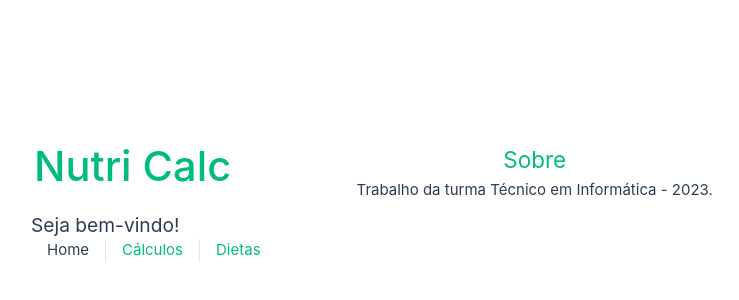
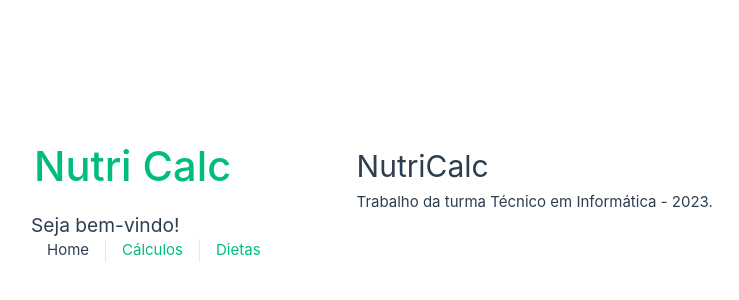
Before and after one commit to senacgo-hugotannus/nutri-calc-frontend, a Vue app: page / in a window 1280 px wide. Shown: the part 198-498 px from the top of the page, without its empty margins (95-834 px from the left). Built offline with nearby package versions, Linux system fonts and the light colour scheme.

Commit message:
limpeza de codigo

```diff
--- a/src/views/HomeView.vue
+++ b/src/views/HomeView.vue
@@ -1,8 +1,6 @@
 <template>
   <div>
-    <h1></h1>
-    <p></p>
-    <h2>Sobre</h2>
+    <h1>NutriCalc</h1>
     <p>Trabalho da turma Técnico em Informática - 2023.</p>
   </div>
 </template>
```
